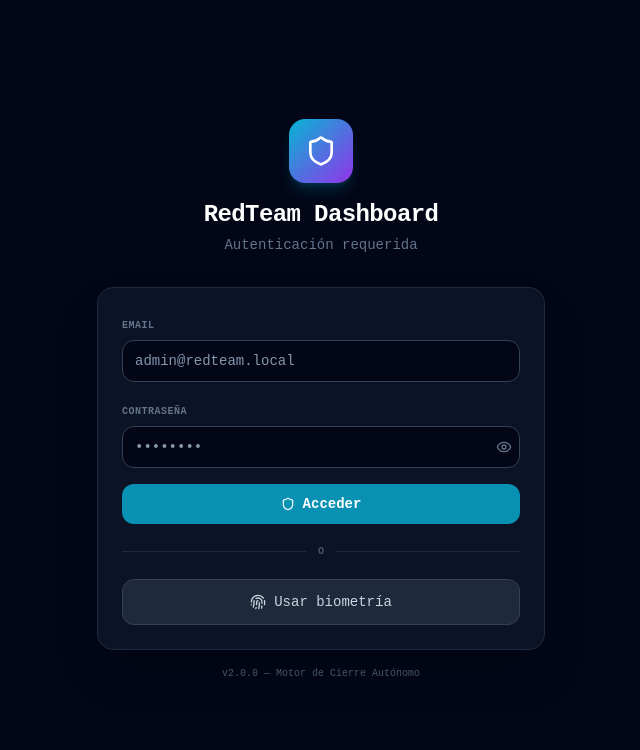
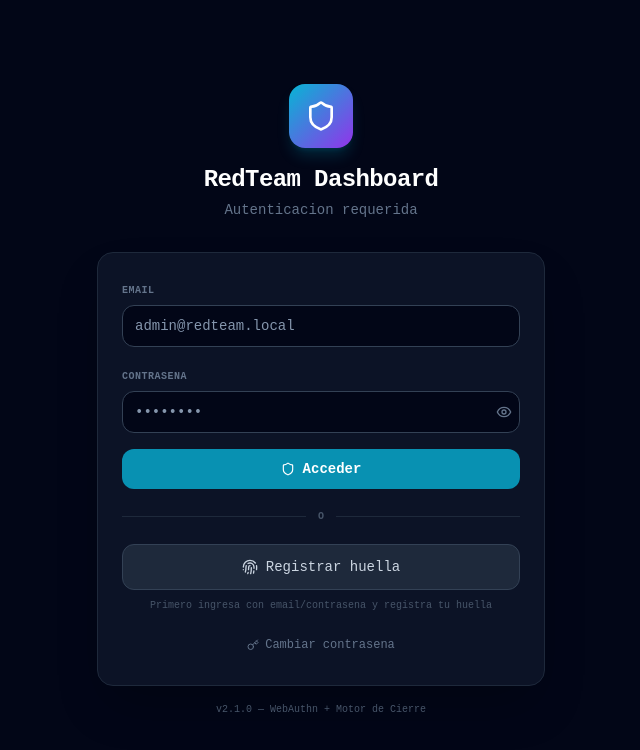
Before and after one commit to sourceseal-star/Red-team-tauri, a React (Vite) app in the folder tauri-frontend/: page / in a window 1280 px wide. Shown: the top 750 px of the page, without its empty margins (319-959 px from the left). Built offline with nearby package versions, Linux system fonts and the light colour scheme; no server answers.

Commit message:
feat: BiometricLogin con WebAuthn real + modal cambio de contrasena — navigator.credentials.create/get funciona en Chrome Android con huella dactilar via localhost

```diff
--- a/tauri-frontend/src/components/BiometricLogin.tsx
+++ b/tauri-frontend/src/components/BiometricLogin.tsx
@@ -1,5 +1,22 @@
 import React, { useState, useEffect } from 'react';
-import { Fingerprint, Shield, Eye, EyeOff, AlertCircle, CheckCircle } from 'lucide-react';
+import { Fingerprint, Shield, Eye, EyeOff, AlertCircle, CheckCircle, Key, X } from 'lucide-react';
+
+// ── Helpers base64 ↔ ArrayBuffer para WebAuthn ──
+function b64urlToBuffer(b64url: string): ArrayBuffer {
+  const pad = '='.repeat((4 - b64url.length % 4) % 4);
+  const b64 = (b64url + pad).replace(/-/g, '+').replace(/_/g, '/');
+  const raw = atob(b64);
+  const buf = new ArrayBuffer(raw.length);
+  const arr = new Uint8Array(buf);
+  for (let i = 0; i < raw.length; i++) arr[i] = raw.charCodeAt(i);
+  return buf;
+}
+function bufferToB64url(buf: ArrayBuffer | Uint8Array): string {
+  const arr = buf instanceof Uint8Array ? buf : new Uint8Array(buf);
+  let b64 = '';
+  for (let i = 0; i < arr.length; i++) b64 += String.fromCharCode(arr[i]);
+  return btoa(b64).replace(/\+/g, '-').replace(/\//g, '_').replace(/=+$/, '');
+}
 
 interface LoginProps {
   onLogin: (token: string) => void;
@@ -14,13 +31,24 @@ export default function BiometricLogin({ onLogin }: LoginProps) {
   const [bioAvailable, setBioAvailable] = useState(false);
   const [bioScanning, setBioScanning] = useState(false);
   const [bioSuccess, setBioSuccess] = useState(false);
+  const [hasRegisteredFingerprint, setHasRegisteredFingerprint] = useState(false);
+  const [showRegisterModal, setShowRegisterModal] = useState(false);
+  const [showPasswordModal, setShowPasswordModal] = useState(false);
 
   useEffect(() => {
-    // Detectar si WebAuthn está disponible
     if (window.PublicKeyCredential) {
       setBioAvailable(true);
+      checkFingerprintStatus();
     }
   }, []);
+
+  const checkFingerprintStatus = async () => {
+    try {
+      const res = await fetch('/api/auth/webauthn/status');
+      const data = await res.json();
+      setHasRegisteredFingerprint(data.registered);
+    } catch {}
+  };
 
   const handlePasswordLogin = async (e: React.FormEvent) => {
     e.preventDefault();
@@ -33,7 +61,7 @@ export default function BiometricLogin({ onLogin }: LoginProps) {
         body: JSON.stringify({ email, password }),
       });
       const data = await res.json();
-      if (!res.ok) throw new Error(data.detail || 'Credenciales inválidas');
+      if (!res.ok) throw new Error(data.detail || 'Credenciales invalidas');
       localStorage.setItem('api_token', data.token);
       onLogin(data.token);
     } catch (err: any) {
@@ -43,35 +71,129 @@ export default function BiometricLogin({ onLogin }: LoginProps) {
     }
   };
 
+  // ── WebAuthn real: registrar huella ──
+  const handleRegisterFingerprint = async () => {
+    if (!bioAvailable) {
+      setError('WebAuthn no soportado en este navegador');
+      return;
+    }
+    setLoading(true);
+    setError('');
+    try {
+      const beginRes = await fetch('/api/auth/webauthn/register/begin', {
+        method: 'POST',
+        headers: { 'Content-Type': 'application/json' },
+        body: JSON.stringify({ email, password }),
+      });
+      if (!beginRes.ok) {
+        const d = await beginRes.json();
+        throw new Error(d.detail || 'No se pudo iniciar registro');
+      }
+      const beginData = await beginRes.json();
+
+      const publicKey: PublicKeyCredentialCreationOptions = {
+        challenge: b64urlToBuffer(beginData.challenge),
+        rp: beginData.rp,
+        user: {
+          ...beginData.user,
+          id: b64urlToBuffer(beginData.user.id),
+        },
+        pubKeyCredParams: beginData.pubKeyCredParams,
+        authenticatorSelection: beginData.authenticatorSelection,
+        timeout: beginData.timeout,
+      };
+
+      const credential = await navigator.credentials.create({ publicKey }) as PublicKeyCredential;
+      if (!credential) throw new Error('No se pudo crear la credencial');
+
+      const credentialId = bufferToB64url(credential.rawId);
+
+      const finishRes = await fetch('/api/auth/webauthn/register/finish', {
+        method: 'POST',
+        headers: { 'Content-Type': 'application/json' },
+        body: JSON.stringify({ challenge: beginData.challenge, credentialId }),
+      });
+      if (!finishRes.ok) {
+        const d = await finishRes.json();
+        throw new Error(d.detail || 'Error al guardar huella');
+      }
+
+      setHasRegisteredFingerprint(true);
+      setShowRegisterModal(false);
+      setError('');
+      setBioSuccess(true);
+      setTimeout(() => setBioSuccess(false), 2000);
+    } catch (err: any) {
+      setError(err.message || 'Error registrando huella');
+    } finally {
+      setLoading(false);
+    }
+  };
+
+  // ── WebAuthn real: login con huella ──
   const handleBiometric = async () => {
     if (!bioAvailable) {
-      setError('Biometría no soportada en este dispositivo/navegador');
+      setError('Biometria no soportada en este dispositivo/navegador');
+      return;
+    }
+    if (!hasRegisteredFingerprint) {
+      setShowRegisterModal(true);
       return;
     }
     setBioScanning(true);
     setError('');
     try {
-      // Simulación de WebAuthn — en producción usar navigator.credentials.create/get
-      await new Promise(r => setTimeout(r, 1500));
+      const beginRes = await fetch('/api/auth/webauthn/auth/begin', { method: 'POST' });
+      if (!beginRes.ok) {
+        const d = await beginRes.json();
+        throw new Error(d.detail || 'No se pudo iniciar autenticacion');
+      }
+      const beginData = await beginRes.json();
 
-      // Mock: si hay email, "autenticamos" con el backend
-      const res = await fetch('/api/auth/biometric', {
+      const publicKey: PublicKeyCredentialRequestOptions = {
+        challenge: b64urlToBuffer(beginData.challenge),
+        allowCredentials: beginData.credentials.map((c: any) => ({
+          type: c.type,
+          id: b64urlToBuffer(c.id),
+        })),
+        timeout: beginData.timeout,
+        userVerification: beginData.userVerification,
+      };
+
+      const assertion = await navigator.credentials.get({ publicKey }) as PublicKeyCredential;
+      if (!assertion) throw new Error('Autenticacion cancelada');
+
+      const credentialId = bufferToB64url(assertion.rawId);
+
+      const finishRes = await fetch('/api/auth/webauthn/auth/finish', {
         method: 'POST',
         headers: { 'Content-Type': 'application/json' },
-        body: JSON.stringify({ email, challenge: 'mock-challenge-' + Date.now() }),
+        body: JSON.stringify({ challenge: beginData.challenge, credentialId }),
       });
-      const data = await res.json();
-      if (!res.ok) throw new Error(data.detail || 'Autenticación biométrica fallida');
+      const finishData = await finishRes.json();
+      if (!finishRes.ok) throw new Error(finishData.detail || 'Huella no reconocida');
 
       setBioSuccess(true);
       setTimeout(() => {
-        localStorage.setItem('api_token', data.token);
-        onLogin(data.token);
-      }, 800);
+        localStorage.setItem('api_token', finishData.token);
+        onLogin(finishData.token);
+      }, 600);
     } catch (err: any) {
       setError(err.message);
       setBioScanning(false);
     }
+  };
+
+  // ── Cambiar contraseña ──
+  const handleChangePassword = async (currentPass: string, newPass: string) => {
+    const res = await fetch('/api/auth/password', {
+      method: 'POST',
+      headers: { 'Content-Type': 'application/json' },
+      body: JSON.stringify({ current_password: currentPass, new_password: newPass }),
+    });
+    const data = await res.json();
+    if (!res.ok) throw new Error(data.detail || 'Error al cambiar contrasena');
+    return data;
   };
 
   return (
@@ -83,7 +205,7 @@ export default function BiometricLogin({ onLogin }: LoginProps) {
             <Shield size={32} className="text-white" />
           </div>
           <h1 className="text-2xl font-bold text-white tracking-tight">RedTeam Dashboard</h1>
-          <p className="text-sm text-slate-500 mt-1">Autenticación requerida</p>
+          <p className="text-sm text-slate-500 mt-1">Autenticacion requerida</p>
         </div>
 
         <div className="bg-slate-900/80 border border-slate-800 rounded-2xl p-6 shadow-2xl">
@@ -105,9 +227,8 @@ export default function BiometricLogin({ onLogin }: LoginProps) {
                 placeholder="admin@redteam.local"
               />
             </div>
-
             <div>
-              <label className="text-[10px] font-bold text-slate-500 uppercase tracking-wider">Contraseña</label>
+              <label className="text-[10px] font-bold text-slate-500 uppercase tracking-wider">Contrasena</label>
               <div className="relative mt-1">
                 <input
                   type={showPass ? 'text' : 'password'}
@@ -117,28 +238,13 @@ export default function BiometricLogin({ onLogin }: LoginProps) {
                   className="w-full bg-slate-950 border border-slate-700 rounded-lg px-3 py-2.5 text-sm text-slate-200 focus:border-cyan-500 focus:outline-none transition-colors pr-10"
                   placeholder="••••••••"
                 />
-                <button
-                  type="button"
-                  onClick={() => setShowPass(!showPass)}
-                  className="absolute right-2 top-1/2 -translate-y-1/2 text-slate-500 hover:text-slate-300"
-                >
+                <button type="button" onClick={() => setShowPass(!showPass)} className="absolute right-2 top-1/2 -translate-y-1/2 text-slate-500 hover:text-slate-300">
                   {showPass ? <EyeOff size={16} /> : <Eye size={16} />}
                 </button>
               </div>
             </div>
-
-            <button
-              type="submit"
-              disabled={loading}
-              className="w-full py-2.5 bg-cyan-600 hover:bg-cyan-500 disabled:bg-slate-700 text-white text-sm font-bold rounded-lg transition-all flex items-center justify-center gap-2"
-            >
-              {loading ? (
-                <div className="w-4 h-4 border-2 border-white/30 border-t-white rounded-full animate-spin" />
-              ) : (
-                <>
-                  <Shield size={14} /> Acceder
-                </>
-              )}
+            <button type="submit" disabled={loading} className="w-full py-2.5 bg-cyan-600 hover:bg-cyan-500 disabled:bg-slate-700 text-white text-sm font-bold rounded-lg transition-all flex items-center justify-center gap-2">
+              {loading ? <div className="w-4 h-4 border-2 border-white/30 border-t-white rounded-full animate-spin" /> : <><Shield size={14} /> Acceder</>}
             </button>
           </form>
 
@@ -149,37 +255,96 @@ export default function BiometricLogin({ onLogin }: LoginProps) {
             <div className="flex-1 h-px bg-slate-800" />
           </div>
 
-          {/* Biometría */}
-          <button
-            onClick={handleBiometric}
-            disabled={bioScanning || bioSuccess}
-            className={`w-full py-3 rounded-lg border transition-all flex items-center justify-center gap-2 text-sm font-medium ${
-              bioSuccess
-                ? 'bg-green-900/20 border-green-700 text-green-400'
-                : bioScanning
-                ? 'bg-amber-900/20 border-amber-700 text-amber-400 animate-pulse'
-                : 'bg-slate-800 border-slate-700 text-slate-300 hover:border-slate-600 hover:bg-slate-800/80'
-            }`}
-          >
-            {bioSuccess ? (
-              <><CheckCircle size={16} /> Autenticado</>
-            ) : bioScanning ? (
-              <><Fingerprint size={16} className="animate-bounce" /> Escaneando huella...</>
-            ) : (
-              <><Fingerprint size={16} /> {bioAvailable ? 'Usar biometría' : 'Biometría no disponible'}</>
-            )}
+          {/* Huella */}
+          <button onClick={handleBiometric} disabled={bioScanning || bioSuccess} className={`w-full py-3 rounded-lg border transition-all flex items-center justify-center gap-2 text-sm font-medium ${bioSuccess ? 'bg-green-900/20 border-green-700 text-green-400' : bioScanning ? 'bg-amber-900/20 border-amber-700 text-amber-400 animate-pulse' : 'bg-slate-800 border-slate-700 text-slate-300 hover:border-slate-600 hover:bg-slate-800/80'}`}>
+            {bioSuccess ? <><CheckCircle size={16} /> Autenticado</> : bioScanning ? <><Fingerprint size={16} className="animate-bounce" /> Escaneando huella...</> : <><Fingerprint size={16} /> {hasRegisteredFingerprint ? 'Usar huella' : 'Registrar huella'}</>}
           </button>
 
-          {!bioAvailable && (
-            <p className="text-[10px] text-slate-600 text-center mt-2">
-              HTTPS + WebAuthn requeridos para biometría real
-            </p>
-          )}
+          {!bioAvailable && <p className="text-[10px] text-slate-600 text-center mt-2">WebAuthn requiere HTTPS o localhost</p>}
+          {bioAvailable && !hasRegisteredFingerprint && <p className="text-[10px] text-slate-600 text-center mt-2">Primero ingresa con email/contrasena y registra tu huella</p>}
+
+          {/* Cambiar contraseña */}
+          <button onClick={() => setShowPasswordModal(true)} className="w-full mt-4 py-2 text-xs text-slate-500 hover:text-slate-300 flex items-center justify-center gap-1.5 transition-colors">
+            <Key size={12} /> Cambiar contrasena
+          </button>
         </div>
 
-        <p className="text-center text-[10px] text-slate-600 mt-4">
-          v2.0.0 — Motor de Cierre Autónomo
-        </p>
+        <p className="text-center text-[10px] text-slate-600 mt-4">v2.1.0 — WebAuthn + Motor de Cierre</p>
+      </div>
+
+      {/* Modal: Registrar huella */}
+      {showRegisterModal && (
+        <div className="fixed inset-0 bg-black/70 backdrop-blur-sm flex items-center justify-center p-4 z-50" onClick={() => setShowRegisterModal(false)}>
+          <div className="bg-slate-900 border border-slate-700 rounded-2xl p-6 max-w-sm w-full" onClick={e => e.stopPropagation()}>
+            <div className="flex items-center justify-between mb-4">
+              <h2 className="text-lg font-bold text-white flex items-center gap-2"><Fingerprint size={18} className="text-cyan-400" /> Registrar huella</h2>
+              <button onClick={() => setShowRegisterModal(false)} className="text-slate-500 hover:text-white"><X size={18} /></button>
+            </div>
+            <p className="text-xs text-slate-400 mb-4">Necesitas ingresar tu email y contrasena actuales para registrar tu huella. Luego podras entrar solo con la huella.</p>
+            <div className="space-y-3 mb-4">
+              <input type="email" value={email} onChange={e => setEmail(e.target.value)} placeholder="admin@redteam.local" className="w-full bg-slate-950 border border-slate-700 rounded-lg px-3 py-2 text-sm text-slate-200 focus:border-cyan-500 focus:outline-none" />
+              <input type="password" value={password} onChange={e => setPassword(e.target.value)} placeholder="Contrasena actual" className="w-full bg-slate-950 border border-slate-700 rounded-lg px-3 py-2 text-sm text-slate-200 focus:border-cyan-500 focus:outline-none" />
+            </div>
+            <button onClick={handleRegisterFingerprint} disabled={loading || !email || !password} className="w-full py-2.5 bg-cyan-600 hover:bg-cyan-500 disabled:bg-slate-700 text-white text-sm font-bold rounded-lg transition-all flex items-center justify-center gap-2">
+              {loading ? <div className="w-4 h-4 border-2 border-white/30 border-t-white rounded-full animate-spin" /> : <><Fingerprint size={14} /> Registrar mi huella</>}
+            </button>
+          </div>
+        </div>
+      )}
+
+      {/* Modal: Cambiar contraseña */}
+      {showPasswordModal && (
+        <PasswordModal
+          onClose={() => setShowPasswordModal(false)}
+          onChange={handleChangePassword}
+        />
+      )}
+    </div>
+  );
+}
+
+// ── Modal de cambio de contrasena ──
+function PasswordModal({ onClose, onChange }: { onClose: () => void; onChange: (current: string, newPass: string) => Promise<any> }) {
+  const [current, setCurrent] = useState('');
+  const [newPass, setNewPass] = useState('');
+  const [confirm, setConfirm] = useState('');
+  const [loading, setLoading] = useState(false);
+  const [msg, setMsg] = useState('');
+  const [err, setErr] = useState('');
+
+  const submit = async () => {
+    setErr(''); setMsg('');
+    if (newPass !== confirm) { setErr('Las contrasenas no coinciden'); return; }
+    if (newPass.length < 6) { setErr('Minimo 6 caracteres'); return; }
+    setLoading(true);
+    try {
+      const res = await onChange(current, newPass);
+      setMsg(res.message || 'Contrasena actualizada');
+      setTimeout(onClose, 1500);
+    } catch (e: any) {
+      setErr(e.message);
+    } finally {
+      setLoading(false);
+    }
+  };
+
+  return (
+    <div className="fixed inset-0 bg-black/70 backdrop-blur-sm flex items-center justify-center p-4 z-50" onClick={onClose}>
+      <div className="bg-slate-900 border border-slate-700 rounded-2xl p-6 max-w-sm w-full" onClick={e => e.stopPropagation()}>
+        <div className="flex items-center justify-between mb-4">
+          <h2 className="text-lg font-bold text-white flex items-center gap-2"><Key size={18} className="text-cyan-400" /> Cambiar contrasena</h2>
+          <button onClick={onClose} className="text-slate-500 hover:text-white"><X size={18} /></button>
+        </div>
+        {err && <div className="mb-3 p-2 bg-red-900/20 border border-red-800 rounded text-xs text-red-400">{err}</div>}
+        {msg && <div className="mb-3 p-2 bg-green-900/20 border border-green-800 rounded text-xs text-green-400">{msg}</div>}
+        <div className="space-y-3">
+          <input type="password" value={current} onChange={e => setCurrent(e.target.value)} placeholder="Contrasena actual" className="w-full bg-slate-950 border border-slate-700 rounded-lg px-3 py-2 text-sm text-slate-200 focus:border-cyan-500 focus:outline-none" />
+          <input type="password" value={newPass} onChange={e => setNewPass(e.target.value)} placeholder="Nueva contrasena" className="w-full bg-slate-950 border border-slate-700 rounded-lg px-3 py-2 text-sm text-slate-200 focus:border-cyan-500 focus:outline-none" />
+          <input type="password" value={confirm} onChange={e => setConfirm(e.target.value)} placeholder="Confirmar nueva contrasena" className="w-full bg-slate-950 border border-slate-700 rounded-lg px-3 py-2 text-sm text-slate-200 focus:border-cyan-500 focus:outline-none" />
+        </div>
+        <button onClick={submit} disabled={loading || !current || !newPass} className="w-full mt-4 py-2.5 bg-cyan-600 hover:bg-cyan-500 disabled:bg-slate-700 text-white text-sm font-bold rounded-lg transition-all">
+          {loading ? 'Guardando...' : 'Cambiar contrasena'}
+        </button>
       </div>
     </div>
   );
```
